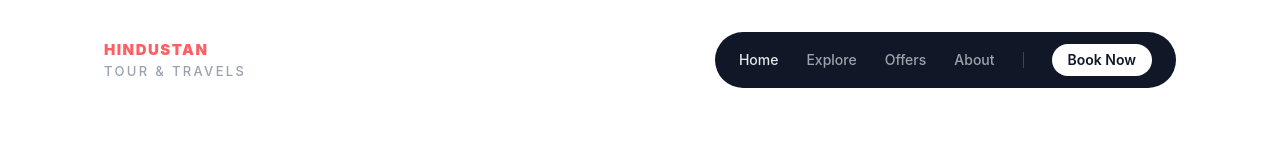
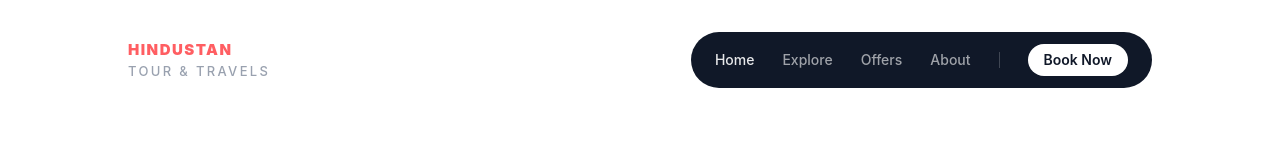
Before and after one commit to Tabsheerul/Hindustan-Tour-and-Travel, a React (Vite) app in the folder frontend/: page / in a window 1280 px wide. Shown: the top 160 px of the page. Built offline with nearby package versions, Linux system fonts and the light colour scheme.

Commit message:
Align navbar logo with hero content padding

```diff
--- a/frontend/src/components/Navbar.jsx
+++ b/frontend/src/components/Navbar.jsx
@@ -1,6 +1,6 @@
 const Navbar = () => {
   return (
-    <nav className="absolute top-8 w-full max-w-6xl left-1/2 -translate-x-1/2 z-50 px-10 flex justify-between items-center">
+    <nav className="absolute top-8 w-full max-w-6xl left-1/2 -translate-x-1/2 z-50 px-16 flex justify-between items-center">
 
       {/* Logo — full brand name */}
       <div className="flex flex-col">
```
